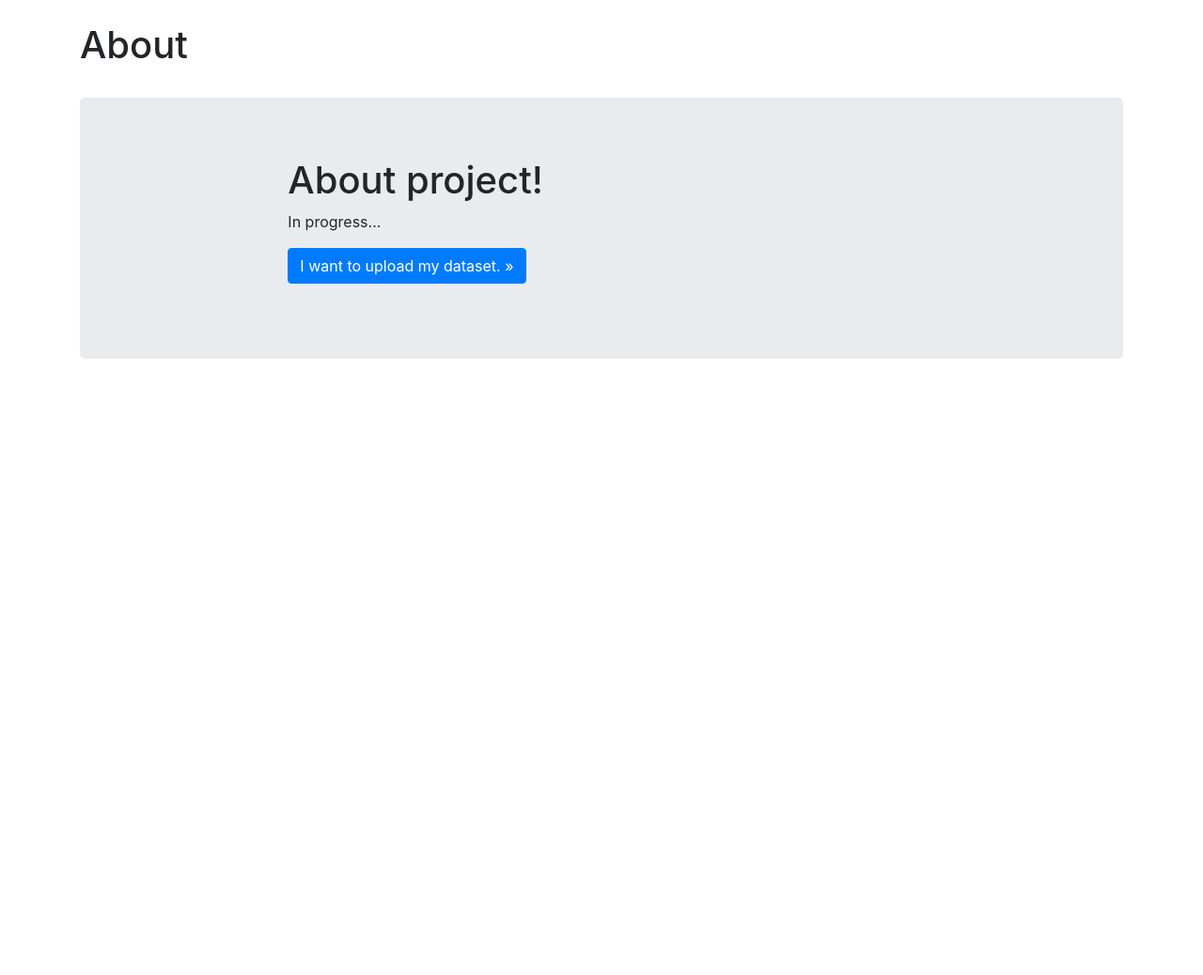
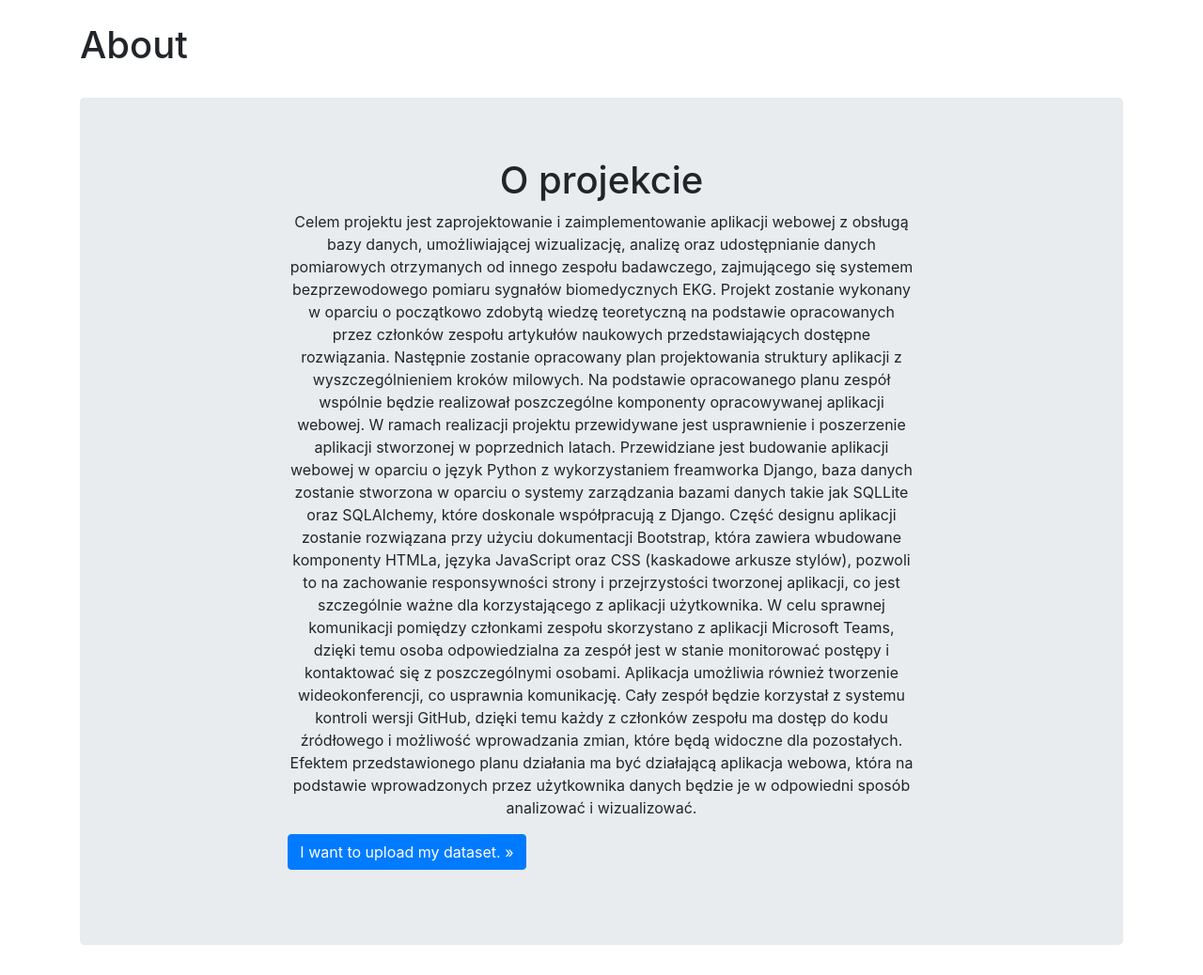
Before and after one commit to JanMigon/Telemedicine, a Flask app: page /about in a window 1280 px wide. Shown: the part 56-1094 px from the top of the page at 94% size. Before the commit the page ends 438 px from the top, so only its background shows below. Run offline with Flask 2, Linux system fonts and the light colour scheme; some libraries are stand-ins or nearby versions.

Commit message:
[#1] Add text to home and about web pages. I do not know why I can not upload images to website.

```diff
--- a/app.py
+++ b/app.py
@@ -3,6 +3,7 @@
 from flask import Flask, render_template
 
 app = Flask(__name__)
+
 
 @app.route('/')
 def index():
--- a/templates/about.html
+++ b/templates/about.html
@@ -10,8 +10,12 @@
 <main role="main">
     <div class="jumbotron">
       <div class="col-sm-8 mx-auto">
-        <h1>About project!</h1>
-        <p>In progress...</p>
+        <h1 style="text-align:center">O projekcie</h1>
+        <p style="text-align:center">Celem projektu jest zaprojektowanie i zaimplementowanie aplikacji webowej z obsługą bazy danych, umożliwiającej wizualizację, analizę oraz udostępnianie danych pomiarowych otrzymanych od innego zespołu badawczego, zajmującego się systemem bezprzewodowego pomiaru sygnałów biomedycznych EKG.
+            Projekt zostanie wykonany w oparciu o początkowo zdobytą wiedzę teoretyczną na podstawie opracowanych przez członków zespołu artykułów naukowych przedstawiających dostępne rozwiązania. Następnie zostanie opracowany plan projektowania struktury aplikacji z wyszczególnieniem kroków milowych. Na podstawie opracowanego planu zespół wspólnie będzie realizował poszczególne komponenty opracowywanej aplikacji webowej. W ramach realizacji projektu przewidywane jest usprawnienie i poszerzenie aplikacji stworzonej w poprzednich latach.
+            Przewidziane jest budowanie aplikacji webowej w oparciu o język Python z wykorzystaniem freamworka Django, baza danych zostanie stworzona w oparciu o systemy zarządzania bazami danych takie jak SQLLite oraz SQLAlchemy, które doskonale współpracują z Django. Część designu aplikacji zostanie rozwiązana przy użyciu dokumentacji Bootstrap, która zawiera wbudowane komponenty HTMLa, języka JavaScript oraz CSS (kaskadowe arkusze stylów), pozwoli to na zachowanie responsywności strony i przejrzystości tworzonej aplikacji, co jest szczególnie ważne dla korzystającego z aplikacji użytkownika.
+            W celu sprawnej komunikacji pomiędzy członkami zespołu skorzystano z aplikacji Microsoft Teams, dzięki temu osoba odpowiedzialna za zespół jest w stanie monitorować postępy i kontaktować się z poszczególnymi osobami. Aplikacja umożliwia również tworzenie wideokonferencji, co usprawnia komunikację. Cały zespół będzie korzystał z systemu kontroli wersji GitHub, dzięki temu każdy z członków zespołu ma dostęp do kodu źródłowego i możliwość wprowadzania zmian, które będą widoczne dla pozostałych.
+            Efektem przedstawionego planu działania ma być działającą aplikacja webowa, która na podstawie wprowadzonych przez użytkownika danych będzie je w odpowiedni sposób analizować i wizualizować.</p>
         <p>
           <a class="btn btn-primary" href="/upload" role="button">I want to upload my dataset. &raquo;</a>
         </p>
```
Also changed, not shown: templates/index.html (+4 -3 lines), templates/images/ekg.jpg (added), 3 other files.
